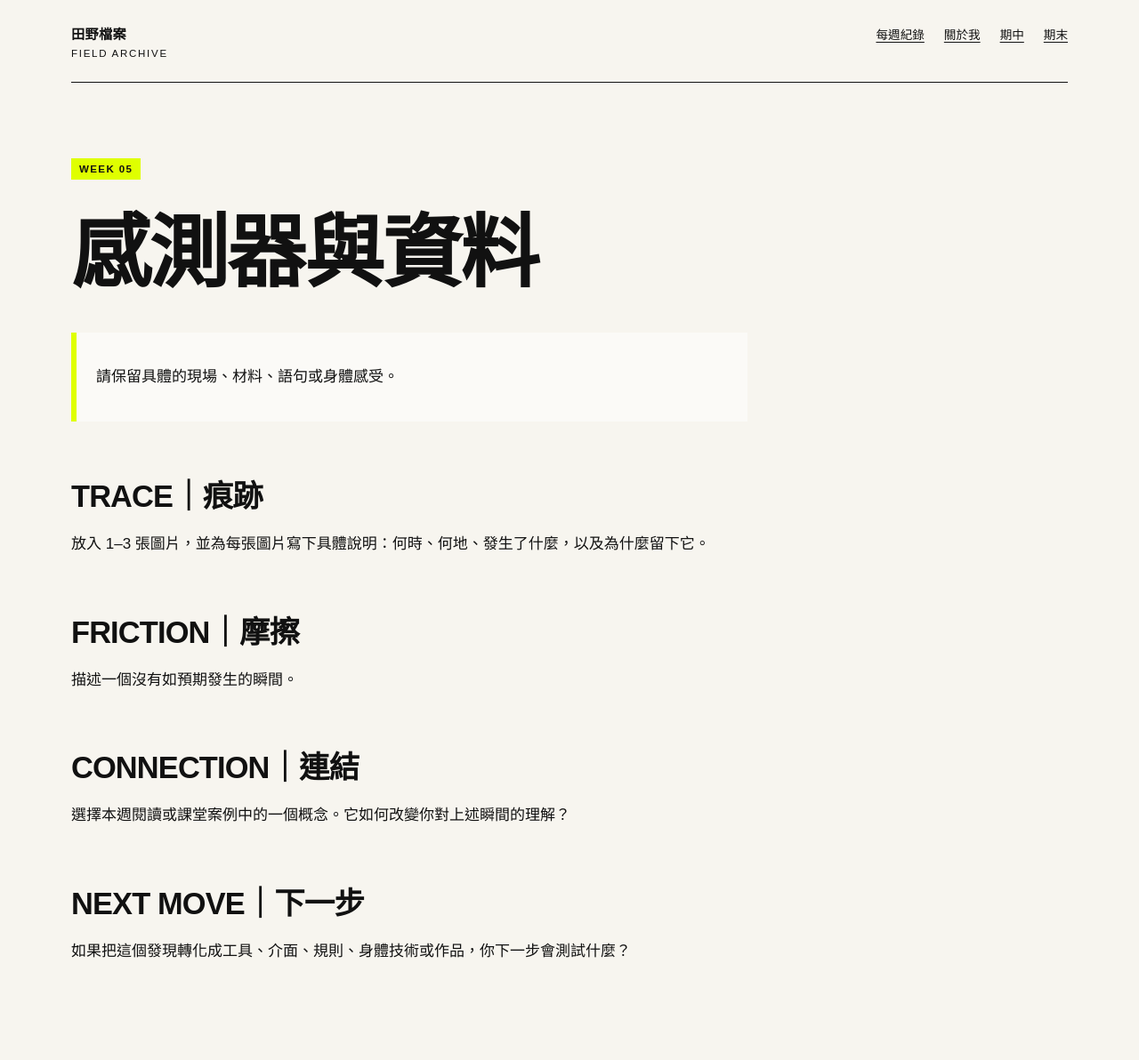
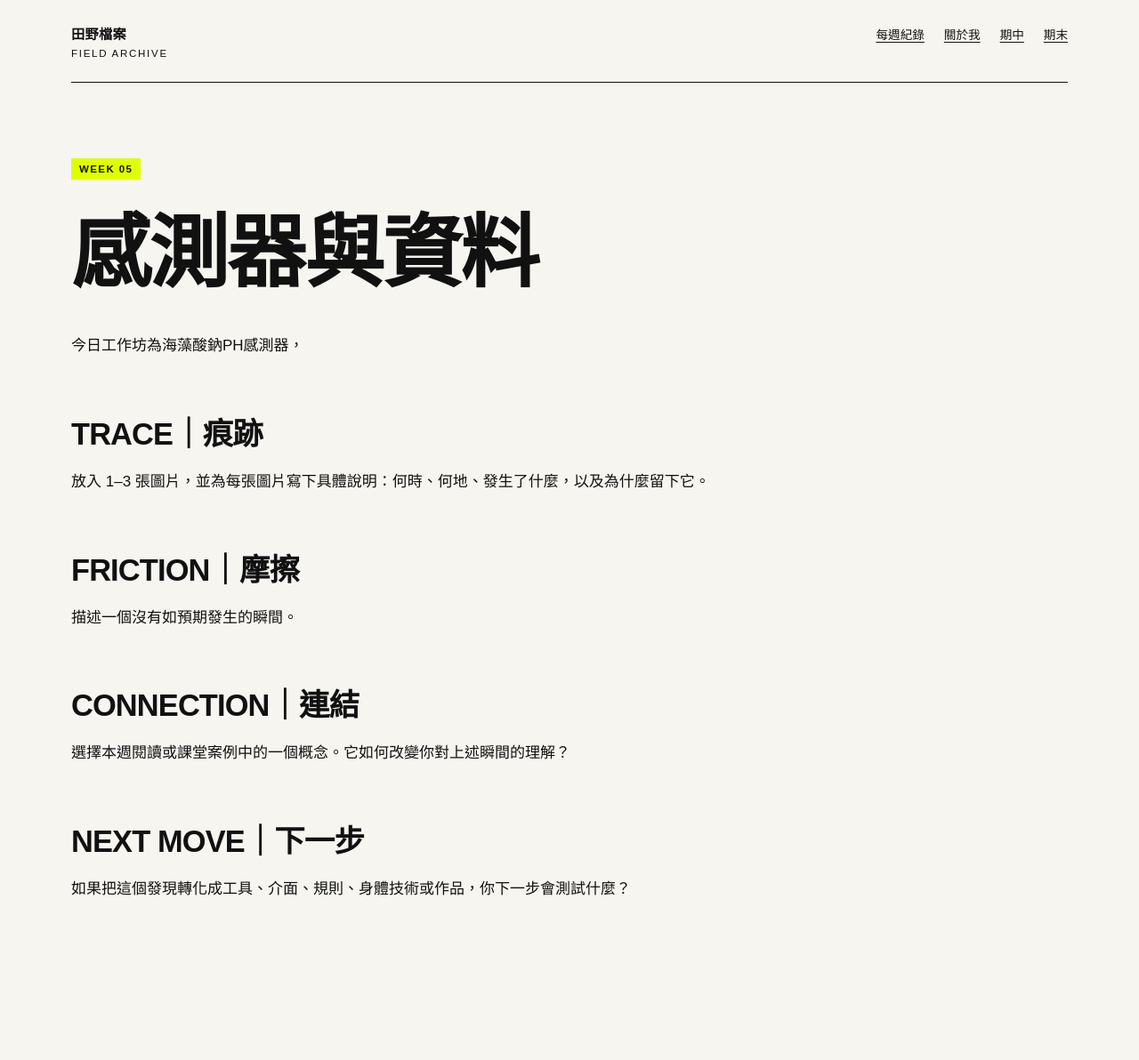
Before and after one commit to amyli951122-rgb/fieldworkarchive, a Jekyll site: the page built from weeks/week-05.md, in a window 1280 px wide. Shown: the whole page at 89% size. Built offline with Jekyll 4.4.1, drawn with Linux system fonts in a browser that asks for light colours; after the commit the page ends 1122 px from its top, so only the background shows below that.

Commit message:
Update week-05.md

```diff
--- a/weeks/week-05.md
+++ b/weeks/week-05.md
@@ -7,7 +7,7 @@ permalink: /weeks/week-05/
 
 # 感測器與資料
 
-> 請保留具體的現場、材料、語句或身體感受。
+今日工作坊為海藻酸鈉PH感測器，
 
 ## TRACE｜痕跡
 
```
